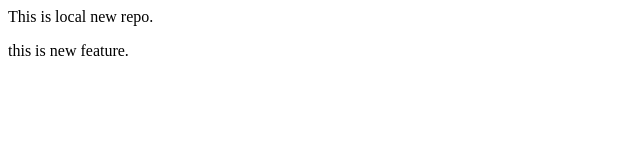
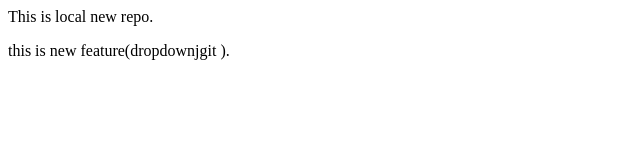
Before and after one commit to Yogesh-Palve/localrepo, a plain HTML site: page index.html in a window 1280 px wide. Shown: the whole page, without its empty margins (0-640 px from the left). Drawn offline with Linux system fonts and the light colour scheme.

```diff
--- a/index.html
+++ b/index.html
@@ -1,2 +1,2 @@
 <p>This is local new repo.</p>
-<p>this is new feature.</p>
+<p>this is new feature(dropdownjgit ).</p>
```
